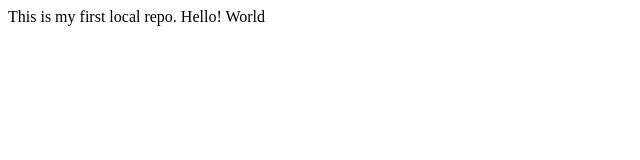
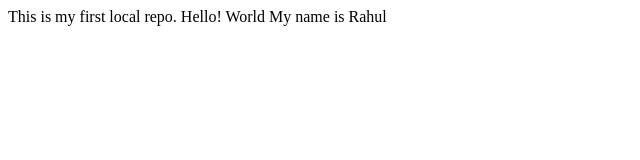
Before and after one commit to RahulChettiyar05/Localrepo, a plain HTML site: page index.html in a window 1280 px wide. Shown: the whole page, without its empty margins (0-640 px from the left). Drawn offline with Linux system fonts and the light colour scheme.

Commit message:
Added name

```diff
--- a/index.html
+++ b/index.html
@@ -2,5 +2,6 @@
     <p>
         This is my first local repo.
         Hello! World
+        My name is Rahul
     </p>
 </html>
```
